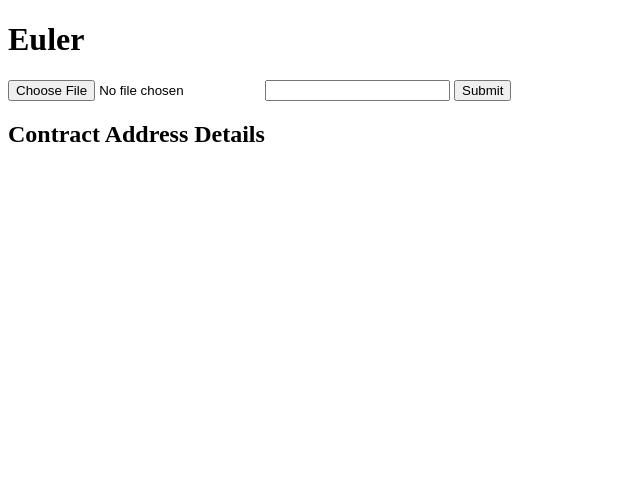
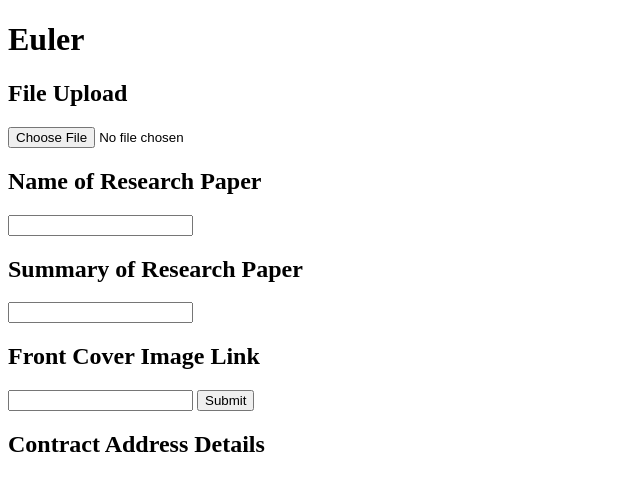
Before and after one commit to GEEGABYTE1/Euler, a Flask app: page / in a window 1280 px wide. Shown: the top 491 px of the page, without its empty margins (0-640 px from the left). Run offline with Flask 2, Linux system fonts and the light colour scheme.

Commit message:
input change

```diff
--- a/templates/index.html
+++ b/templates/index.html
@@ -8,12 +8,19 @@
     </head>
     <body>
         <h1>Euler</h1>
+        <h2> File Upload </h2>
         <form method="POST" enctype="multipart/form-data">
             {{form.hidden_tag()}}
             {{form.file()}}
-            {{form.contract_address()}}
+            <h2> Name of Research Paper </h2>
+            {{form.name()}}
+            <h2> Summary of Research Paper </h2>
+            {{form.description()}}
+            <h2> Front Cover Image Link </h2>
+            {{form.image_link()}}
             {{form.submit()}}
-        </form>
+
+      </form>
         <h2>
             Contract Address Details
         </h2>
```
